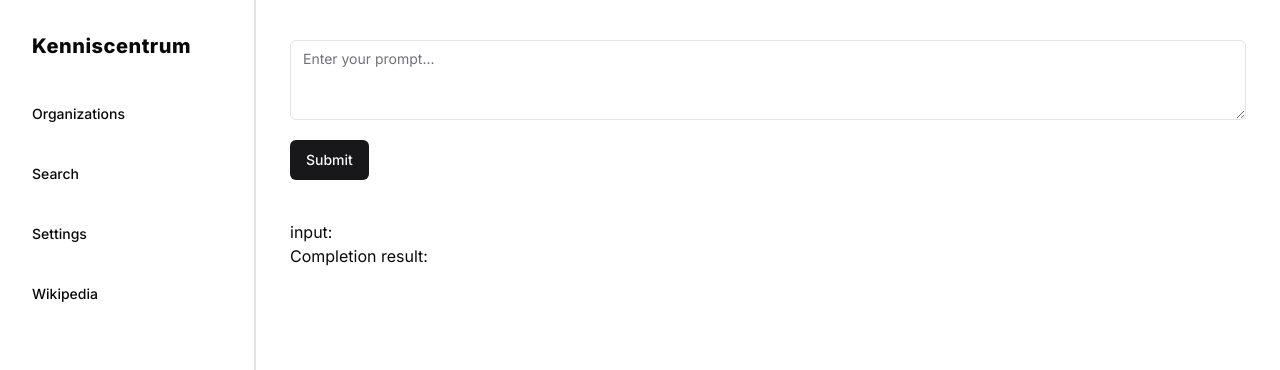
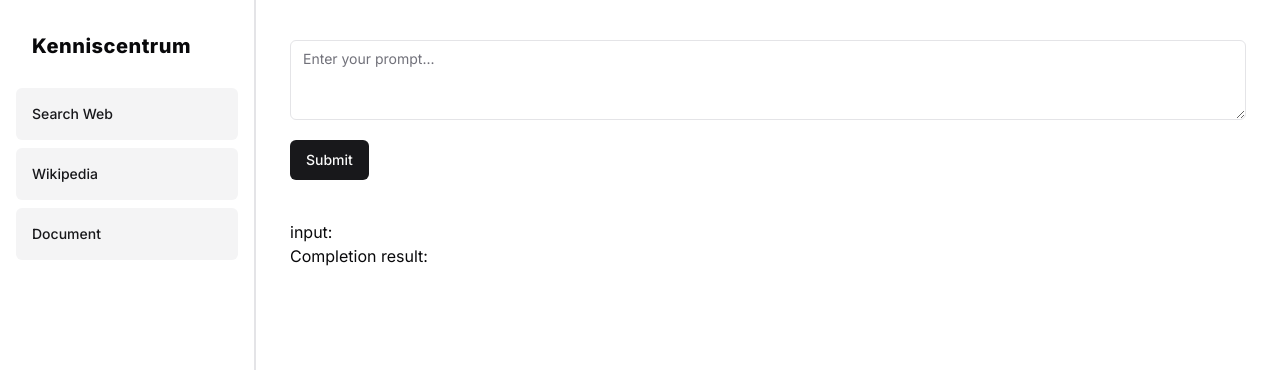
Before and after one commit to trace2798/google_ai_hackathon, a Next.js app: page / in a window 1280 px wide. Shown: the top 370 px of the page. Built offline with nearby package versions, Linux system fonts and the light colour scheme.

Commit message:
added sidebar

```diff
--- a/components/navbar/sidebar-item.tsx
+++ b/components/navbar/sidebar-item.tsx
@@ -4,37 +4,36 @@ import Link from "next/link";
 import { usePathname } from "next/navigation";
 
 import { Button } from "@/components/ui/button";
+import Image from "next/image";
 
 type Props = {
   label: string;
-  // icon: LucideIcon;
+  // iconSrc?: string;
   href: string;
 };
 
-export const SidebarItem = ({
-  label,
-  // icon: Icon,
-  href,
-}: Props) => {
+export const SidebarItem = ({ label,
+  //  iconSrc,
+   href }: Props) => {
   const pathname = usePathname();
   const active = pathname === href;
 
   return (
     <Button
-      variant={active ? "sidebarOutline" : "sidebar"}
+      variant={active ? "outline" : "secondary"}
       className="justify-start h-[52px] hover:bg-secondary"
       asChild
     >
       <Link href={href}>
+        {/* <Icon
+          className="shrink-0 h-[18px] w-[18px] mr-2 text-muted-foreground"
+        /> */}
         {/* <Image
           src={iconSrc}
           alt={label}
-          className="mr-5"
+          className="mr-5 text-primary"
           height={32}
           width={32}
-        /> */}
-        {/* <Icon
-          className="shrink-0 h-[18px] w-[18px] mr-2 text-muted-foreground"
         /> */}
         {label}
       </Link>
--- a/components/navbar/sidebar.tsx
+++ b/components/navbar/sidebar.tsx
@@ -1,7 +1,7 @@
 import Link from "next/link";
 import Image from "next/image";
 import { ClerkLoading, ClerkLoaded, UserButton } from "@clerk/nextjs";
-import { Building, Loader } from "lucide-react";
+import { Building, Building2, Loader } from "lucide-react";
 
 import { cn } from "@/lib/utils";
 
@@ -28,22 +28,10 @@ export const Sidebar = ({ className }: Props) => {
       </Link>
       <div className="flex flex-col gap-y-2 flex-1">
         <SidebarItem
-          label="Organizations"
-          href="/organizations"
-          // iconSrc="/learn.svg"
-          // icon={Building}
-        />
-        <SidebarItem
-          label="Search"
+          label="Search Web"
           href="/search"
-          // iconSrc="/leaderboard.svg"
-          // icon={Building}
-        />
-        <SidebarItem
-          label="Settings"
-          href="/settings"
-          // iconSrc="/leaderboard.svg"
-          // icon={Building}
+          // iconSrc="/globe.svg"
+          // icon={Building2}
         />
         <SidebarItem
           label="Wikipedia"
@@ -51,6 +39,20 @@ export const Sidebar = ({ className }: Props) => {
           // iconSrc="/leaderboard.svg"
           // icon={Building}
         />
+        <SidebarItem
+          label="Document"
+          href="/documents"
+          // iconSrc="/globe.svg"
+          // icon={Building}
+        />
+
+        {/* <SidebarItem
+          label="Settings"
+          href="/settings"
+          // iconSrc="/leaderboard.svg"
+          // icon={Building}
+        /> */}
+
         {/* <SidebarItem label="quests" href="/quests" />
         <SidebarItem label="shop" href="/shop"  /> */}
       </div>
```
Also changed, not shown: app/(marketing)/page.tsx (+0 -47 lines), middleware.ts (+4 -7 lines), public/globe.svg (added).
